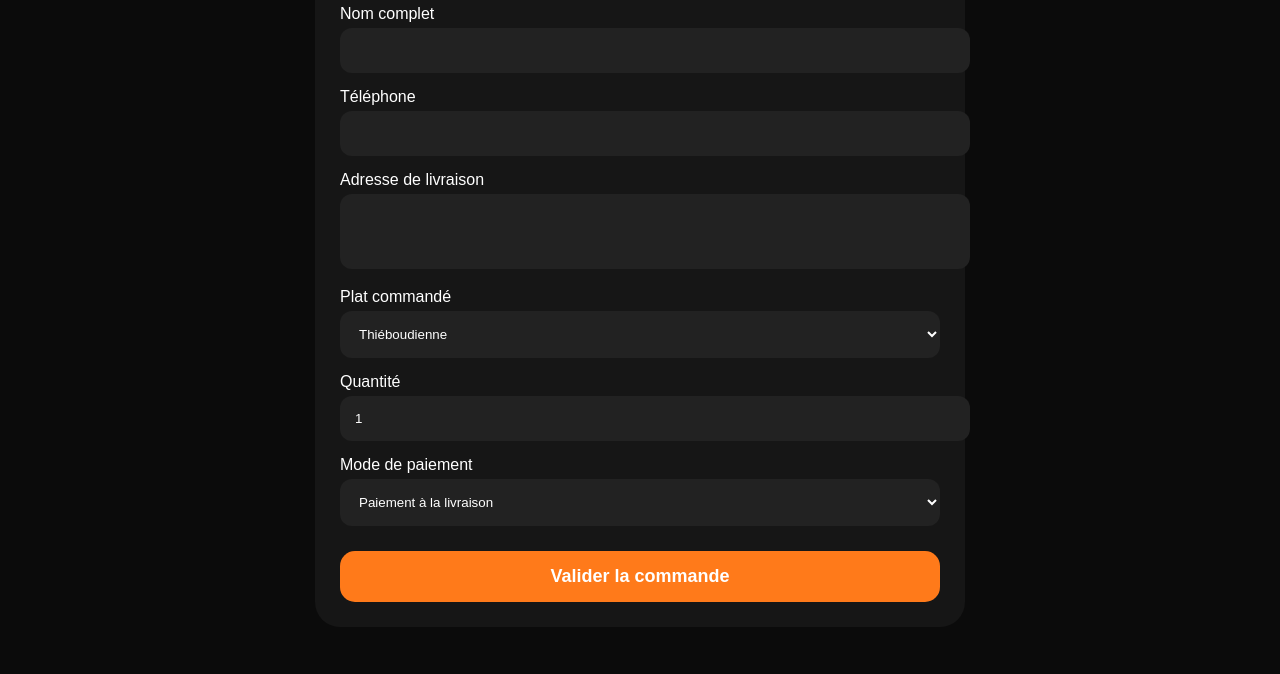
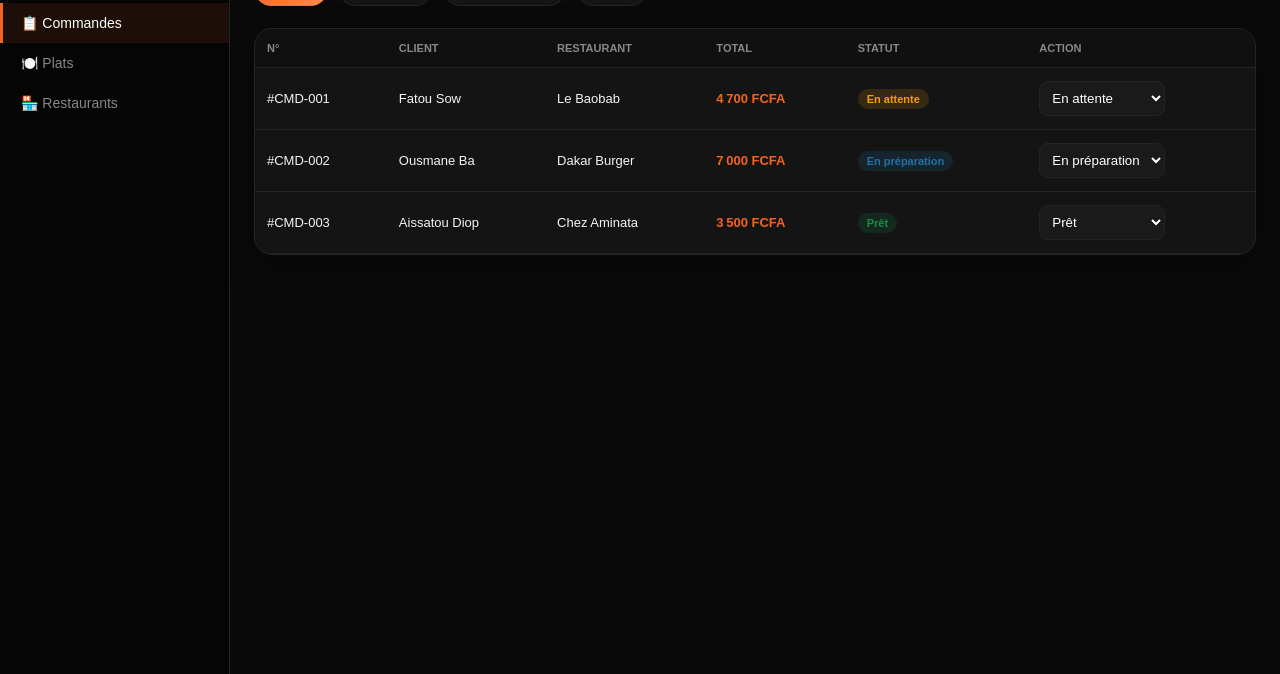
Before and after one commit to Mohamed-Lamine-Diatta/food-express, a plain HTML site: page frontend/admin-commandes.html in a window 1280 px wide. Shown: the part 126-800 px from the top of the page. Drawn offline with Linux system fonts and the light colour scheme.

Commit message:
Update admin-commandes.html

```diff
--- a/frontend/admin-commandes.html
+++ b/frontend/admin-commandes.html
@@ -1,175 +1,18 @@
 <!DOCTYPE html>
-
 <html lang="fr">
-
 <head>
-
-<meta charset="UTF-8">
-
-<meta name="viewport" content="width=device-width, initial-scale=1.0">
-
-<title>Food Express - Commande</title>
-
-<style>
-
-body{
-
-background:#0B0B0B;
-
-font-family:Arial,sans-serif;
-
-color:white;
-
-padding:20px;
-
-}
-
-.container{
-
-background:#161616;
-
-padding:25px;
-
-border-radius:25px;
-
-max-width:600px;
-
-margin:auto;
-
-}
-
-h1{
-
-text-align:center;
-
-margin-bottom:20px;
-
-color:#FF7A1A;
-
-}
-
-label{
-
-display:block;
-
-margin-top:15px;
-
-margin-bottom:5px;
-
-}
-
-input,
-
-textarea,
-
-select{
-
-width:100%;
-
-padding:15px;
-
-background:#222;
-
-border:none;
-
-border-radius:12px;
-
-color:white;
-
-}
-
-textarea{
-
-resize:none;
-
-}
-
-button{
-
-width:100%;
-
-padding:15px;
-
-margin-top:25px;
-
-background:#FF7A1A;
-
-border:none;
-
-border-radius:15px;
-
-color:white;
-
-font-size:18px;
-
-font-weight:bold;
-
-cursor:pointer;
-
-}
-
-button:hover{
-
-background:#ff8c33;
-
-}
-
-</style>
-
+  <meta charset="UTF-8"><meta name="viewport" content="width=device-width, initial-scale=1.0">
+  <title>Admin - Commandes</title>
+  <link rel="stylesheet" href="css/variables.css"><link rel="stylesheet" href="css/base.css"><link rel="stylesheet" href="css/msow.css">
 </head>
-
 <body>
-
-<div class="container">
-
-<h1>Food Express</h1>
-
-<label>Nom complet</label>
-
-<input type="text">
-
-<label>Téléphone</label>
-
-<input type="tel">
-
-<label>Adresse de livraison</label>
-
-<textarea rows="3"></textarea>
-
-<label>Plat commandé</label>
-
-<select>
-
-<option>Thiéboudienne</option>
-
-<option>Yassa Poulet</option>
-
-<option>Bissap Frais</option>
-
-<option>Thiakry</option>
-
-</select>
-
-<label>Quantité</label>
-
-<input type="number" value="1">
-
-<label>Mode de paiement</label>
-
-<select>
-
-<option>Paiement à la livraison</option>
-
-<option>Wave</option>
-
-<option>Orange Money</option>
-
-</select>
-
-<button>Valider la commande</button>
-
-</div>
-
+  <div class="admin-layout">
+    <aside class="admin-sidebar"><div class="admin-logo"><a href="index.html" class="logo"><span class="logo-icon">🍽️</span><span class="logo-name">Food Express</span></a></div><nav class="admin-nav"><a href="admin-dashboard.html">📊 Dashboard</a><a class="active" href="admin-commandes.html">📋 Commandes</a><a href="admin-plats.html">🍽️ Plats</a><a href="restaurants.html">🏪 Restaurants</a></nav></aside>
+    <main class="admin-main"><div class="admin-top"><div><h1>Gestion des Commandes</h1><p class="section-subtitle">Suivre et changer l'état des commandes</p></div><a class="btn-outline" href="index.html">Retour site</a></div>
+      <div class="pills admin-order-filters"><button class="pill active" data-status="all">Toutes</button><button class="pill" data-status="en_attente">En attente</button><button class="pill" data-status="en_preparation">En préparation</button><button class="pill" data-status="pret">Prêtes</button></div>
+      <div class="panel table-wrap"><table class="data-table"><thead><tr><th>N°</th><th>Client</th><th>Restaurant</th><th>Total</th><th>Statut</th><th>Action</th></tr></thead><tbody id="adminOrdersBody"></tbody></table></div>
+    </main>
+  </div>
+  <script src="js/api.js"></script><script src="js/msow.js"></script>
 </body>
-
 </html>
```
